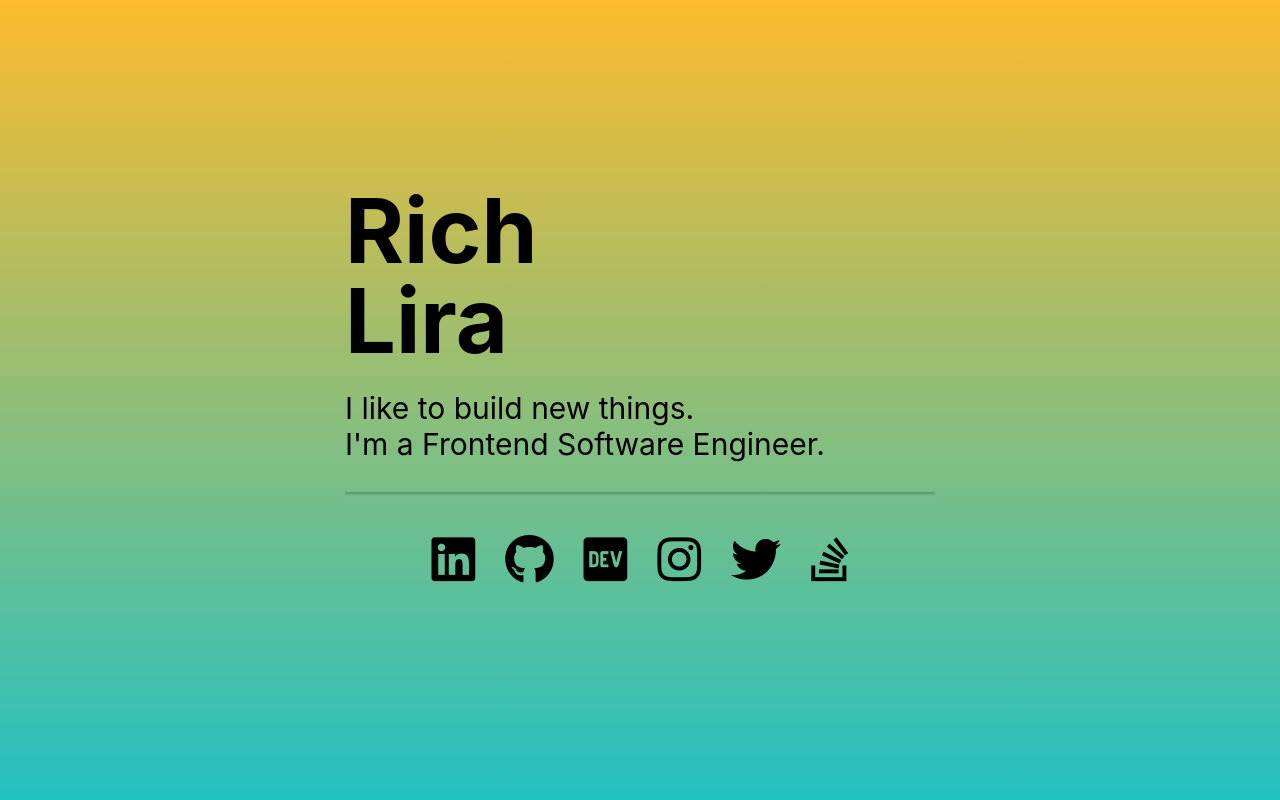
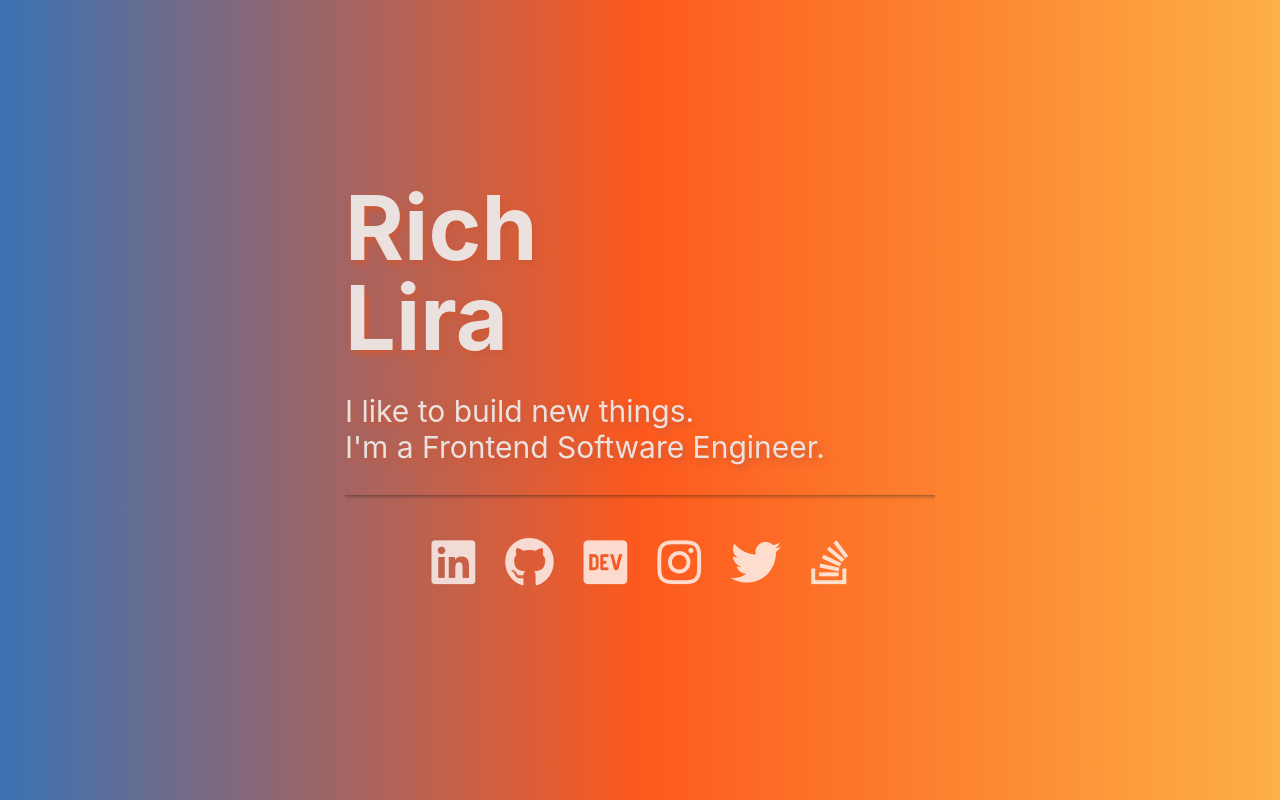
Before and after one commit to richlira/richlira.dev, an Angular app: page / in a window 1280 px wide. Built offline with nearby package versions, Linux system fonts and the light colour scheme.

Commit message:
Rich: update gradient style.

```diff
--- a/src/app/bio/bio.component.html
+++ b/src/app/bio/bio.component.html
@@ -3,8 +3,8 @@
         <header>
             <h1>Rich</h1>
             <h1>Lira</h1>
-            <h2 class="profile-header-subtitle profile-header-subtitle--first">I like to build new things.</h2>
-            <h3 class="profile-header-subtitle profile-header-subtitle--second">I'm a Frontend Software Engineer.</h3>
+            <p class="profile-header-subtitle profile-header-subtitle--first">I like to build new things.</p>
+            <p class="profile-header-subtitle profile-header-subtitle--second">I'm a Frontend Software Engineer.</p>
             <hr class="profile-divider">
         </header>
         <nav class="profile-header-list">
--- a/src/app/bio/bio.component.scss
+++ b/src/app/bio/bio.component.scss
@@ -1,7 +1,7 @@
 .profile {
     align-items: center;
-    background: rgb(34,193,195);
-    background: linear-gradient(0deg, rgba(34,193,195,1) 0%, rgba(253,187,45,1) 100%);
+    background: rgb(58,114,180);
+    background: linear-gradient(90deg, rgba(58,114,180,1) 0%, rgba(253,89,29,1) 50%, rgba(252,176,69,1) 100%);
     display: flex;
     height: 100%;
     justify-content: center;
@@ -47,7 +47,7 @@
 
     &-divider {
         border: 0;
-        box-shadow: inset 0 12px 5px -12px rgba(0, 0, 0, 0.5);
+        box-shadow: inset 0 12px 5px -12px rgba(30, 30, 30, 0.777);
         height: 12px;
     }
 }
@@ -83,28 +83,20 @@ i {
     }
 }
 
-a {
-    color: black;
-}
-
-a:visited {
-    color: black;
-}
-
 #linkedin :hover {
-    color: #0A66C2;
+    color: #0a66c2df;
 }
 
 #github :hover {
-    color: #25ed51;
+    color: rgba(255, 255, 255, 0.82);
 }
 
 #devto :hover {
-    color: red;
+    color: rgba(255, 247, 11, 0.877);
 }
 
 #instagram :hover {
-    color: #25ed51;
+    color: #e700add2;
 }
 
 #twitter :hover {
--- a/src/styles.scss
+++ b/src/styles.scss
@@ -5,3 +5,16 @@ html, body {
     padding:0;
     margin:0;
 }
+
+h1, p {
+    color: rgba(237, 235, 235, 0.935);
+    text-shadow: 3px 4px 7px #CE5937;
+}
+
+a {
+    color: rgba(255, 255, 255, 0.777);
+}
+
+a:visited {
+    color: rgba(255, 255, 255, 0.777);
+}
```
